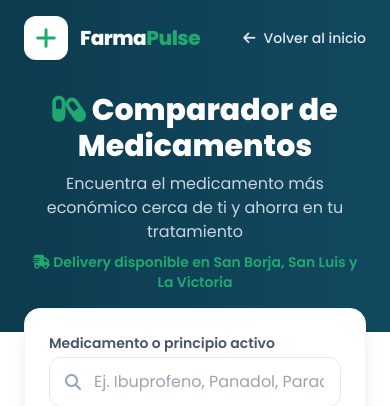
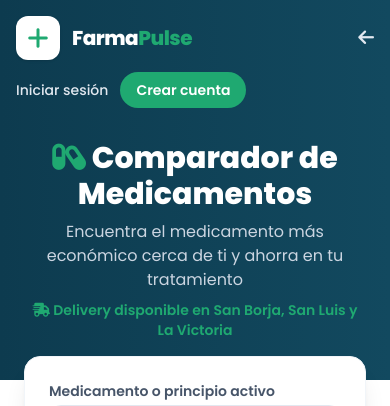
Before and after one commit to fernando123456789-crypto/farmapulse, a Flask app: page /comparador in a window 390 px wide. Shown: the top 406 px of the page. Run offline with Flask 3, Linux system fonts and the light colour scheme; some libraries are stand-ins or nearby versions.

Commit message:
Arreglar botones de login ocultos en móvil

```diff
--- a/templates/comparador.html
+++ b/templates/comparador.html
@@ -5,7 +5,7 @@
 
 <!-- ===================== HEADER COMPARADOR ===================== -->
 <header class="bg-gradient-to-r from-fpDark to-fpDark2">
-  <nav class="max-w-7xl mx-auto px-6 py-4 flex items-center justify-between">
+  <nav class="max-w-7xl mx-auto px-4 sm:px-6 py-4 flex items-center justify-between flex-wrap gap-y-3">
     <a href="/" class="flex items-center gap-3">
       <div class="w-11 h-11 bg-white rounded-xl flex items-center justify-center shadow">
         <i class="fa-solid fa-plus text-fpGreen text-2xl"></i>
@@ -14,11 +14,14 @@
         Farma<span class="text-fpGreen">Pulse</span>
       </span>
     </a>
-    <a href="/" class="text-slate-200 hover:text-fpGreen text-sm font-medium flex items-center gap-2">
+    <a href="/" class="text-slate-200 hover:text-fpGreen text-sm font-medium items-center gap-2 hidden sm:flex">
       <i class="fa-solid fa-arrow-left"></i> Volver al inicio
     </a>
+    <a href="/" class="text-slate-200 hover:text-fpGreen text-lg flex sm:hidden" aria-label="Volver al inicio">
+      <i class="fa-solid fa-arrow-left"></i>
+    </a>
 
-    <div class="hidden md:block">
+    <div class="flex items-center">
       {% include "_auth_navbar.html" %}
     </div>
   </nav>
--- a/templates/index.html
+++ b/templates/index.html
@@ -7,7 +7,7 @@
 <header class="bg-fpDark relative overflow-hidden">
   <div class="absolute inset-0 opacity-10 bg-[radial-gradient(circle_at_20%_20%,#ffffff_1px,transparent_1px)] [background-size:22px_22px] pointer-events-none"></div>
 
-  <nav class="relative max-w-7xl mx-auto px-6 py-4 flex items-center justify-between">
+  <nav class="relative max-w-7xl mx-auto px-4 sm:px-6 py-4 flex items-center justify-between flex-wrap gap-y-3">
     <a href="/" class="flex items-center gap-3">
       <div class="w-11 h-11 bg-white rounded-xl flex items-center justify-center shadow">
         <i class="fa-solid fa-plus text-fpGreen text-2xl"></i>
@@ -24,7 +24,7 @@
       <li><a href="#contacto" class="hover:text-fpGreen transition">Contacto</a></li>
     </ul>
 
-    <div class="hidden md:flex items-center gap-5">
+    <div class="flex items-center gap-5">
       {% include "_auth_navbar.html" %}
     </div>
 
```
